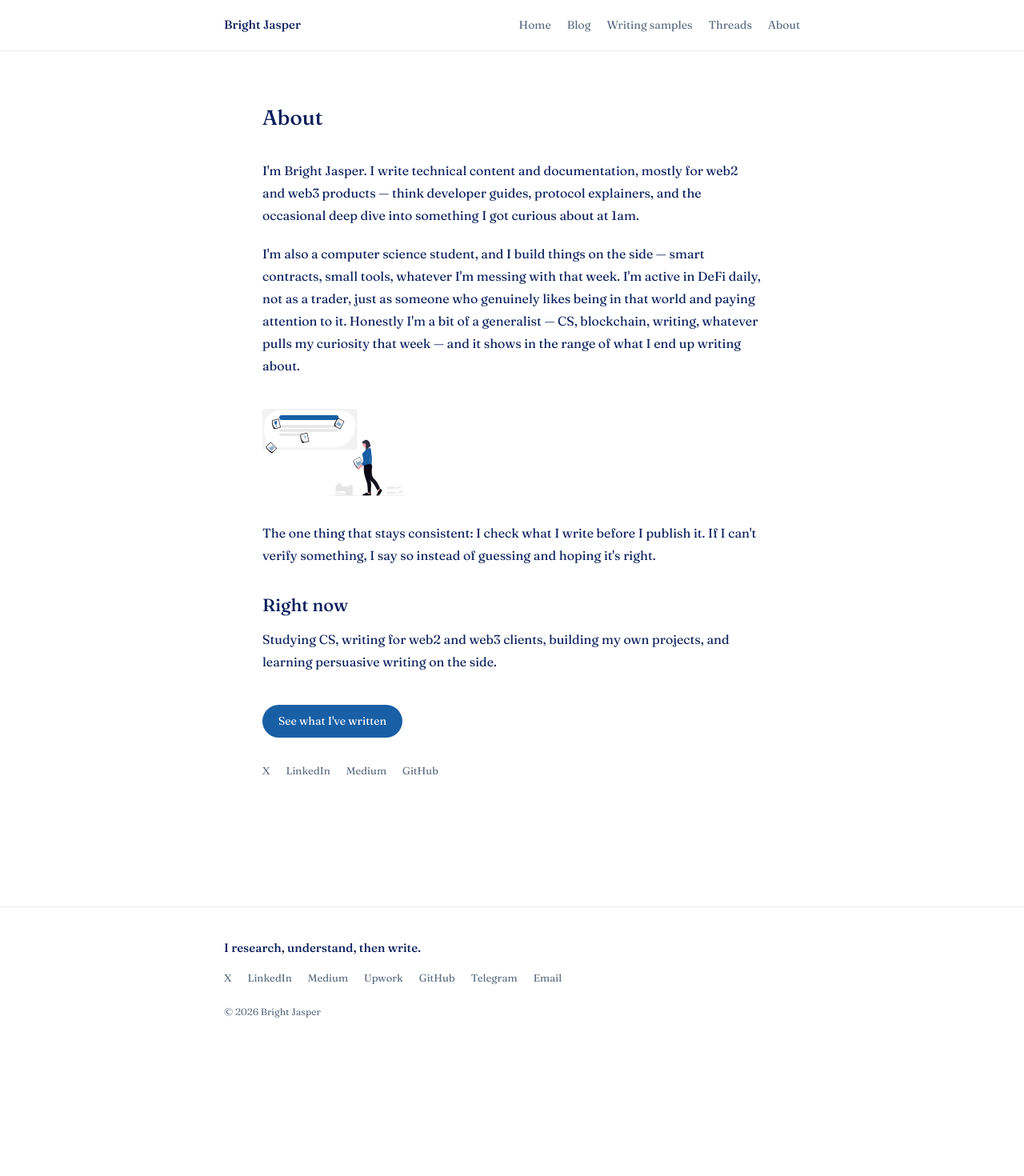
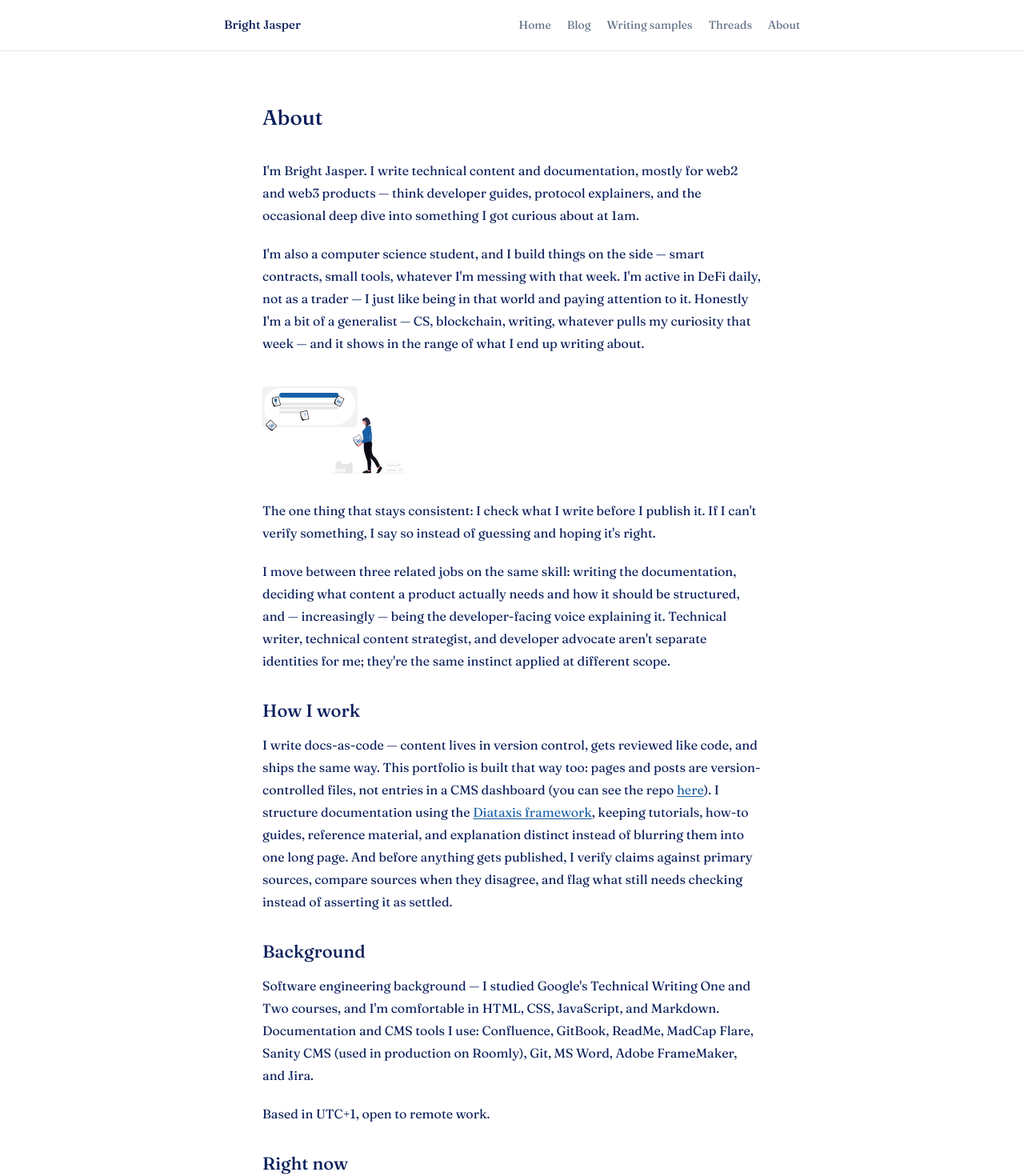
Before and after one commit to Aura-pix/bright-jasper, a Next.js app: page /about in a window 1280 px wide. Shown: the top 1470 px of the page at 80% size. Before the commit the page ends 1314 px from the top, so only its background shows below. Built offline with nearby package versions, Linux system fonts and the light colour scheme.

Commit message:
Improve text clarity and update GitHub link
Refactor text for clarity and conciseness, update GitHub link.

```diff
--- a/app/about/page.js
+++ b/app/about/page.js
@@ -21,10 +21,9 @@ export default function AboutPage() {
         <p>
           I'm also a computer science student, and I build things on the side — smart
           contracts, small tools, whatever I'm messing with that week. I'm active in DeFi
-          daily, not as a trader, just as someone who genuinely likes being in that world and
-          paying attention to it. Honestly I'm a bit of a generalist — CS, blockchain, writing,
-          whatever pulls my curiosity that week — and it shows in the range of what I end up
-          writing about.
+          daily, not as a trader — I just like being in that world and paying attention to it.
+          Honestly I'm a bit of a generalist — CS, blockchain, writing, whatever pulls my
+          curiosity that week — and it shows in the range of what I end up writing about.
         </p>
 
         <div className="my-8">
@@ -41,10 +40,55 @@ export default function AboutPage() {
           can't verify something, I say so instead of guessing and hoping it's right.
         </p>
 
+        <p>
+          I move between three related jobs on the same skill: writing the documentation,
+          deciding what content a product actually needs and how it should be structured, and
+          — increasingly — being the developer-facing voice explaining it. Technical writer,
+          technical content strategist, and developer advocate aren't separate identities for
+          me; they're the same instinct applied at different scope.
+        </p>
+
+        <h2>How I work</h2>
+        <p>
+          I write docs-as-code — content lives in version control, gets reviewed like code,
+          and ships the same way. This portfolio is built that way too: pages and posts are
+          version-controlled files, not entries in a CMS dashboard (you can see the repo{' '}
+          <a
+            href="https://github.com/Aura-pix/bright-jasper"
+            target="_blank"
+            rel="noopener noreferrer"
+            className="text-accent hover:underline"
+          >
+            here
+          </a>
+          ). I structure documentation using the{' '}
+          <a
+            href="https://diataxis.fr"
+            target="_blank"
+            rel="noopener noreferrer"
+            className="text-accent hover:underline"
+          >
+            Diataxis framework
+          </a>
+          , keeping tutorials, how-to guides, reference material, and explanation distinct
+          instead of blurring them into one long page. And before anything gets published, I
+          verify claims against primary sources, compare sources when they disagree, and flag
+          what still needs checking instead of asserting it as settled.
+        </p>
+
+        <h2>Background</h2>
+        <p>
+          Software engineering background — I studied Google's Technical Writing One and Two
+          courses, and I'm comfortable in HTML, CSS, JavaScript, and Markdown. Documentation
+          and CMS tools I use: Confluence, GitBook, ReadMe, MadCap Flare, Sanity CMS (used in
+          production on Roomly), Git, MS Word, Adobe FrameMaker, and Jira.
+        </p>
+
+        <p>Based in UTC+1, open to remote work.</p>
+
         <h2>Right now</h2>
         <p>
-          Studying CS, writing for web2 and web3 clients, building my own projects, and
-          learning persuasive writing on the side.
+          Studying CS, writing for web2 and web3 clients, and building my own projects.
         </p>
       </div>
 
@@ -61,7 +105,7 @@ export default function AboutPage() {
         <a href="https://x.com/brightjasp" target="_blank" rel="noopener noreferrer" className="hover:text-accent">X</a>
         <a href="https://www.linkedin.com/in/bright-olorunfunmilola-20a8223b3" target="_blank" rel="noopener noreferrer" className="hover:text-accent">LinkedIn</a>
         <a href="https://medium.com/@brghtjasper" target="_blank" rel="noopener noreferrer" className="hover:text-accent">Medium</a>
-        <a href="https://GitHub.com/Aura-pix" target="_blank" rel="noopener noreferrer" className="hover:text-accent">GitHub</a>
+        <a href="https://github.com/Aura-pix/bright-jasper" target="_blank" rel="noopener noreferrer" className="hover:text-accent">GitHub</a>
       </div>
     </div>
   );
```
